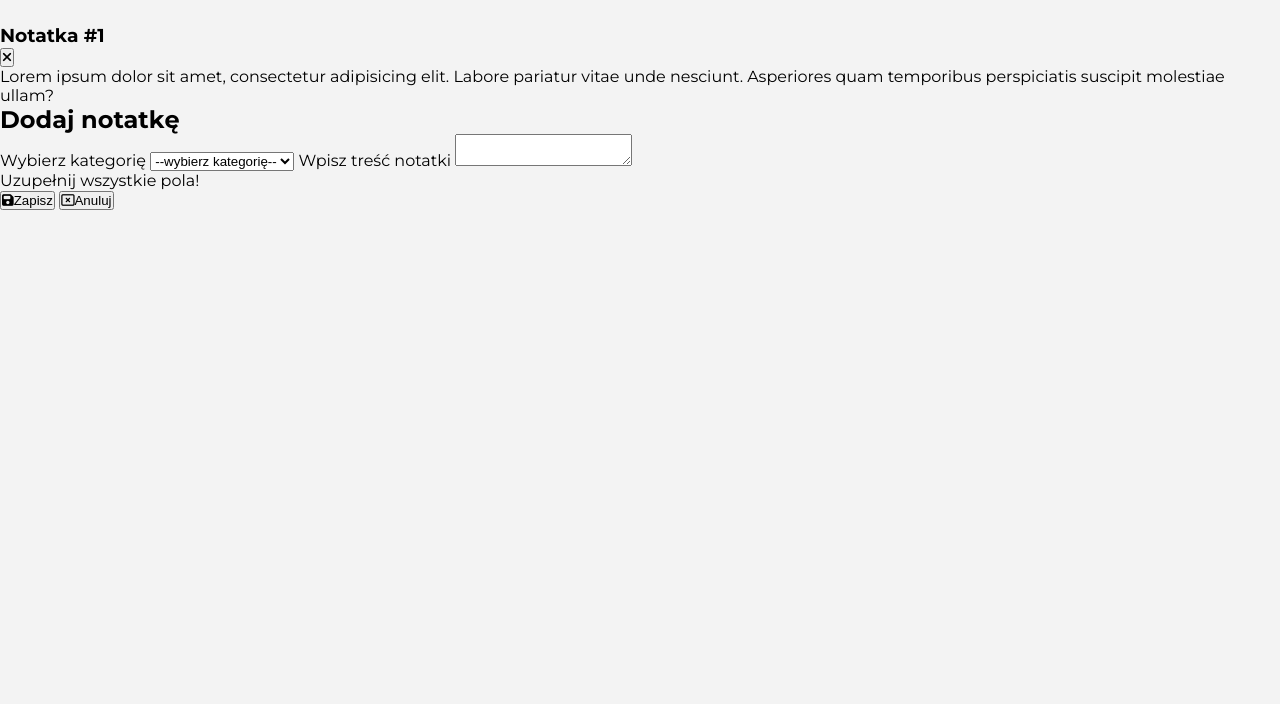
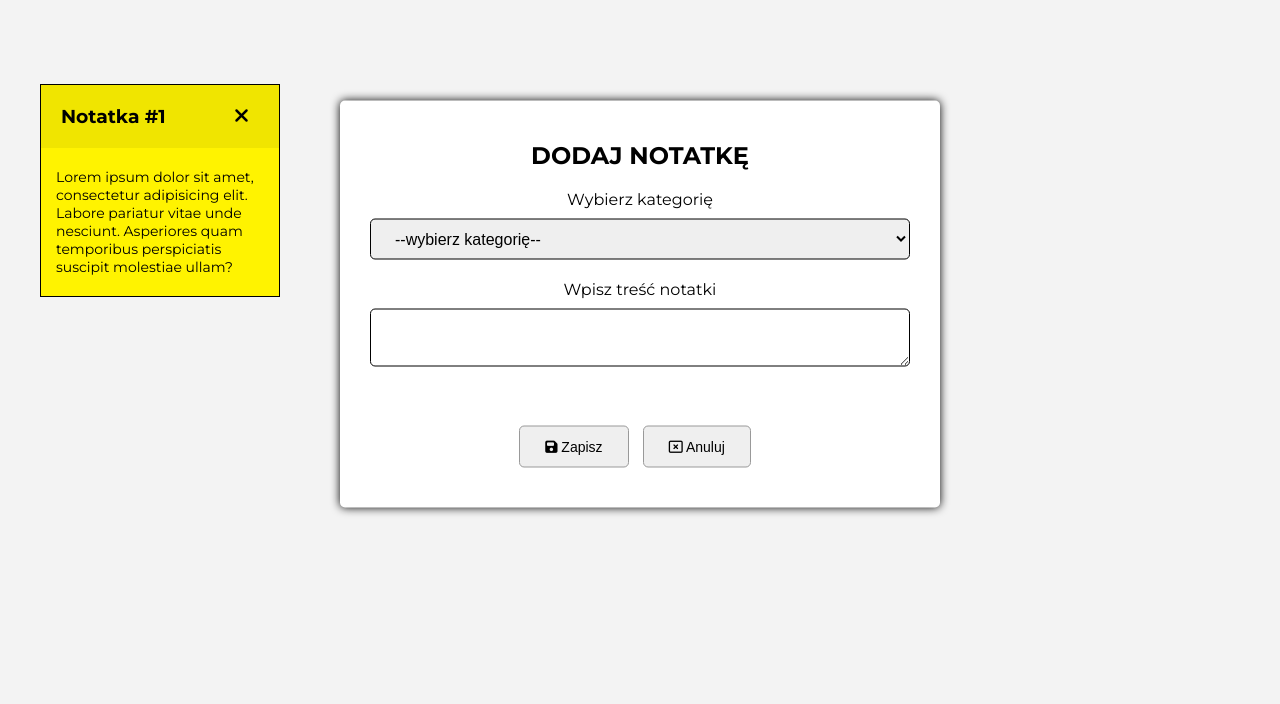
Before and after one commit to Krystian-Kamer/notebook, a plain HTML site: page index.html in a window 1280 px wide. Shown: the part 96-800 px from the top of the page. Drawn offline with Linux system fonts and the light colour scheme.

Commit message:
ended css, started js, created consts and 2 functions - openPanel and closePanel

```diff
--- a/index.html
+++ b/index.html
@@ -18,10 +18,10 @@
 
 <body>
     <div class="menu">
-        <h1><i class="fas fa-sticky-note"></i>MyNotes</h1>
+        <h1><i class="fas fa-sticky-note"></i> MyNotes</h1>
         <div class="menu-buttons">
-            <button class="icon add"><i class="fas fa-plus"></i>Dodaj</button>
-            <button class="icon delete-all"><i class="fas fa-trash-alt"></i>Usuń</button>
+            <button class="icon add"><i class="fas fa-plus"></i> Dodaj</button>
+            <button class="icon delete-all"><i class="fas fa-trash-alt"></i> Usuń wszystkie</button>
         </div>
     </div>
 
@@ -52,8 +52,8 @@
         <textarea id="text"></textarea>
         <p class="error">Uzupełnij wszystkie pola!</p>
         <div class="panel-buttons">
-            <button class="icon save"><i class="fas fa-save"></i>Zapisz</button>
-            <button class="icon cancel"><i class="far fa-window-close"></i>Anuluj</button>
+            <button class="icon save"><i class="fas fa-save"></i> Zapisz</button>
+            <button class="icon cancel"><i class="far fa-window-close"></i> Anuluj</button>
         </div>
     </div>
 
--- a/main.js
+++ b/main.js
@@ -0,0 +1,27 @@
+const addBtn = document.querySelector('.add')
+const deleteAllBtn = document.querySelector('.delete-all')
+const saveBtn = document.querySelector('.save')
+const cancelBtn = document.querySelector('.cancel')
+const deleteBtns = document.getElementsByClassName('.delete-note')
+const noteArea = document.querySelector('.note-area')
+const notePanel = document.querySelector('.note-panel')
+const category = document.querySelector('#category')
+const textarea = document.querySelector('#text')
+const error = document.querySelector('.error')
+
+let selectedValue
+let cardID = 0
+
+const openPanel = () => {
+	notePanel.style.display = 'flex'
+}
+
+const closePanel = () => {
+	notePanel.style.display = 'none'
+	error.style.visibility = 'hidden'
+	textarea.value = ''
+	category.selectedIndex = 0
+}
+
+addBtn.addEventListener('click', openPanel)
+cancelBtn.addEventListener('click', closePanel)
--- a/style.css
+++ b/style.css
@@ -11,9 +11,113 @@ body {
 }
 
 .menu {
-    display: flex;
-    justify-content: space-between;
-    align-items: center;
-    padding: 40px;
-    height: 120px;
+	display: flex;
+	justify-content: space-between;
+	align-items: center;
+	padding: 40px;
+	height: 120px;
 }
+
+.menu button,
+.note-panel .save,
+.note-panel .cancel {
+	padding: 12px 25px;
+	background-color: none;
+	border: 1px solid #999;
+	border-radius: 5px;
+	font-size: 14px;
+	cursor: pointer;
+	transition: background-color 0.3, color 0.3s;
+}
+
+.menu button:hover,
+.note-panel .save:hover,
+.note-panel .cancel:hover {
+	background-color: #333;
+	color: #ddd;
+}
+
+.icon {
+	margin-right: 10px;
+}
+
+.add {
+	margin-right: 20px;
+}
+
+.note-area {
+	display: flex;
+	align-items: start;
+	flex-wrap: wrap;
+	padding: 20px;
+}
+
+.note {
+	margin: 40px 20px;
+	width: 240px;
+	background-color: rgb(255, 243, 0);
+	border: 1px solid black;
+}
+
+.note-header {
+	display: flex;
+	justify-content: space-between;
+	align-items: center;
+	padding: 20px;
+	background-color: rgba(0, 0, 0, 0.06);
+}
+
+.note-header .delete-note {
+	background: none;
+	font-size: 20px;
+	border: none;
+	cursor: pointer;
+}
+
+.note-body {
+	padding: 20px 15px;
+	font-size: 14px;
+}
+
+.note-panel {
+	display: flex;
+	justify-content: center;
+	align-items: center;
+	flex-direction: column;
+	position: absolute;
+	top: 50%;
+	left: 50%;
+	transform: translate(-50%, -50%);
+	padding: 40px 0;
+	width: 600px;
+	background-color: #fff;
+	box-shadow: 0 0 10px black;
+	border-radius: 5px;
+}
+
+.note-panel h2 {
+	margin-bottom: 20px;
+	text-transform: uppercase;
+}
+
+.note-panel label {
+	margin-bottom: 10px;
+}
+
+.note-panel #text,
+.note-panel #category {
+	margin-bottom: 20px;
+	padding: 10px 20px;
+	width: 100%;
+	max-width: 90%;
+	max-height: 600px;
+	font-size: 16px;
+	border-radius: 5px;
+	border: 1px solid black;
+}
+
+.note-panel .error {
+	margin-bottom: 20px;
+	color: red;
+	visibility: hidden;
+}
```
